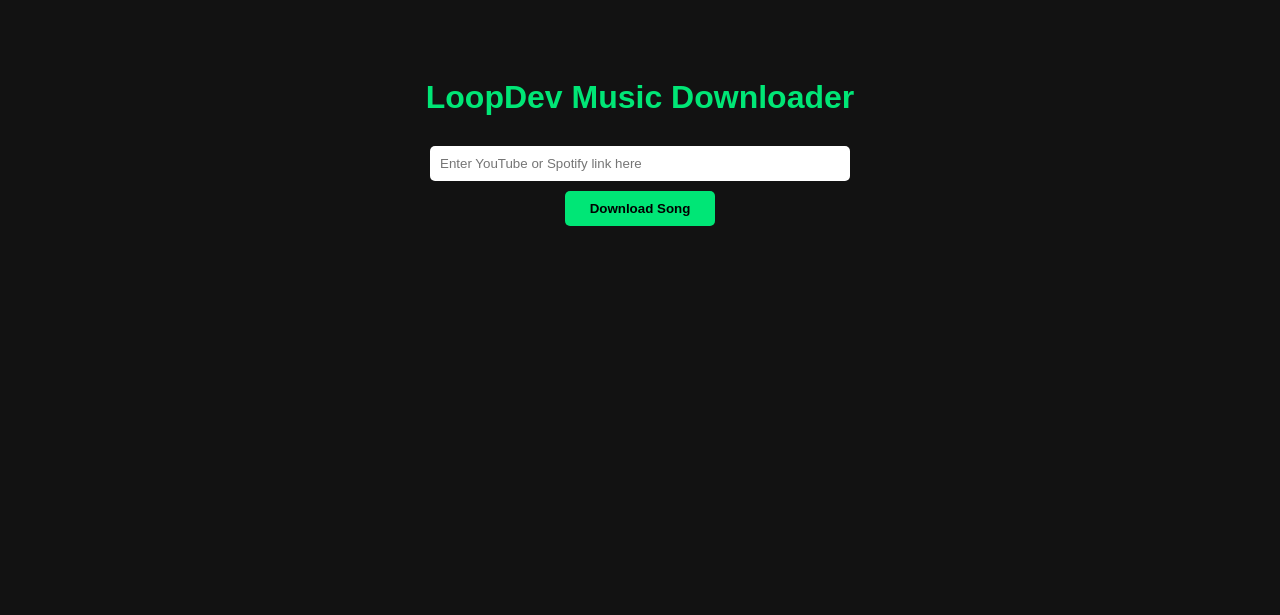
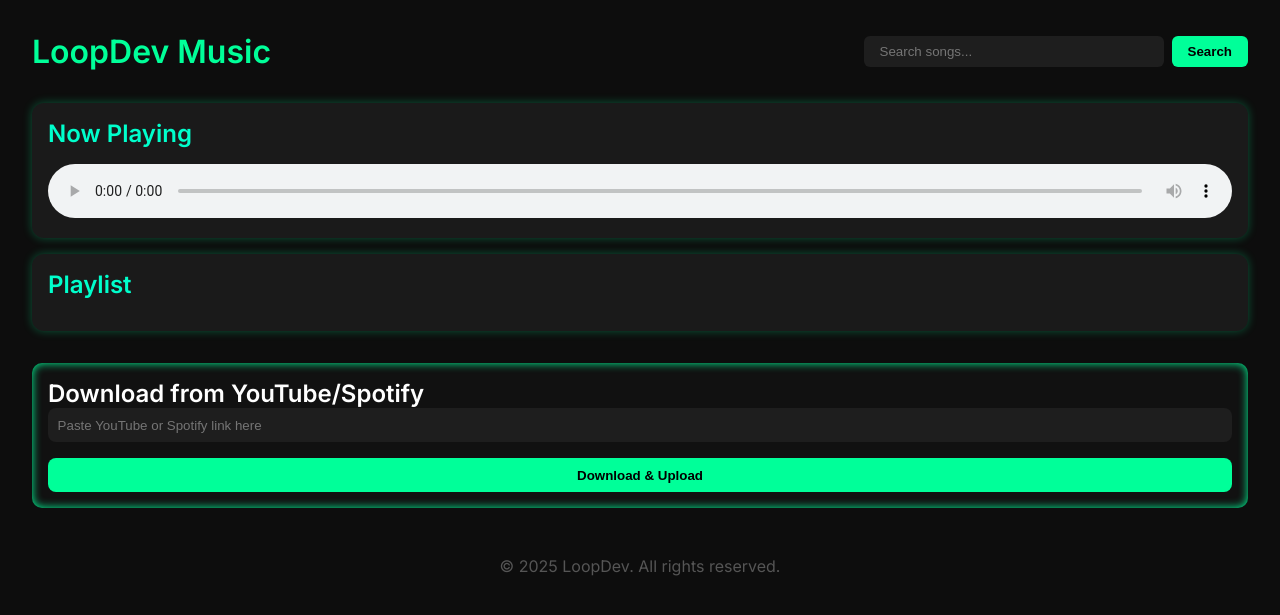
Before and after one commit to Balram-1/music-uploader, a Flask app: page / in a window 1280 px wide. Shown: the top 615 px of the page. Run offline with Flask 3, Linux system fonts and the light colour scheme; parts of the project's set-up code (start-up, migrations or seed data) failed here and were passed over.

Commit message:
Update index.html

```diff
--- a/templates/index.html
+++ b/templates/index.html
@@ -2,68 +2,191 @@
 <html lang="en">
 <head>
     <meta charset="UTF-8">
-  <title>LoopDev - Music Downloader</title>
+    <meta name="viewport" content="width=device-width, initial-scale=1.0">
+    <title>LoopDev Music</title>
+    <link rel="icon" href="/favicon.png" type="image/png">
+    <link href="https://fonts.googleapis.com/css2?family=Inter:wght@400;600&display=swap" rel="stylesheet">
     <style>
+        * {
+            box-sizing: border-box;
+            margin: 0;
+            padding: 0;
+        }
         body {
-      font-family: Arial, sans-serif;
-      background: #121212;
+            font-family: 'Inter', sans-serif;
+            background-color: #0d0d0d;
             color: #ffffff;
-      text-align: center;
-      padding: 50px;
+            padding: 2rem;
         }
-
-    h1 {
-      color: #00e676;
+        header {
+            display: flex;
+            justify-content: space-between;
+            align-items: center;
+            margin-bottom: 2rem;
         }
-
-    form {
-      margin-top: 30px;
+        header h1 {
+            font-size: 2rem;
+            font-weight: 600;
+            color: #00ff99;
         }
-
-    input[type="text"] {
-      width: 400px;
-      padding: 10px;
-      border-radius: 5px;
+        .search {
+            display: flex;
+            gap: 0.5rem;
+        }
+        .search input {
+            padding: 0.5rem 1rem;
             border: none;
-      margin-bottom: 10px;
+            border-radius: 6px;
+            background: #1e1e1e;
+            color: #fff;
+            width: 300px;
         }
-
-    input[type="submit"] {
-      padding: 10px 25px;
-      background-color: #00e676;
-      color: black;
+        .search button {
+            padding: 0.5rem 1rem;
+            background: #00ff99;
+            border: none;
+            border-radius: 6px;
+            cursor: pointer;
+            color: #000;
+            font-weight: 600;
+        }
+        .playlist, .player {
+            background: #1a1a1a;
+            border-radius: 12px;
+            padding: 1rem;
+            margin-top: 1rem;
+            box-shadow: 0 0 10px rgba(0, 255, 153, 0.3);
+            transition: all 0.3s ease;
+        }
+        .playlist:hover, .player:hover {
+            transform: scale(1.02);
+        }
+        .playlist h2, .player h2 {
+            margin-bottom: 1rem;
+            color: #00ffcc;
+        }
+        .playlist ul {
+            list-style: none;
+        }
+        .playlist li {
+            padding: 0.5rem;
+            border-bottom: 1px solid #333;
+            cursor: pointer;
+            transition: 0.2s;
+        }
+        .playlist li:hover {
+            background-color: #2a2a2a;
+        }
+        .upload-section {
+            margin-top: 2rem;
+            background: #111;
+            padding: 1rem;
+            border-radius: 10px;
+            box-shadow: inset 0 0 10px #00ff99;
+        }
+        .upload-section input {
+            width: 100%;
+            padding: 0.6rem;
+            margin-bottom: 1rem;
+            border-radius: 8px;
+            border: none;
+            background: #1e1e1e;
+            color: #fff;
+        }
+        .upload-section button {
+            width: 100%;
+            padding: 0.6rem;
+            border: none;
+            background: #00ff99;
+            color: #000;
             font-weight: bold;
-      border: none;
-      border-radius: 5px;
+            border-radius: 8px;
             cursor: pointer;
         }
-
-    .msg {
-      margin-top: 20px;
-      font-size: 16px;
-    }
-
-    .error {
-      color: #ff5252;
-    }
-
-    .success {
-      color: #00e676;
+        footer {
+            margin-top: 3rem;
+            text-align: center;
+            color: #555;
         }
     </style>
 </head>
 <body>
-  <h1>LoopDev Music Downloader</h1>
-  <form method="POST">
-    <input type="text" name="url" placeholder="Enter YouTube or Spotify link here" required><br>
-    <input type="submit" value="Download Song">
-  </form>
+    <header>
+        <h1>LoopDev Music</h1>
+        <div class="search">
+            <input type="text" id="searchInput" placeholder="Search songs...">
+            <button onclick="searchSongs()">Search</button>
+        </div>
+    </header>
 
-  {% if error %}
-    <div class="msg error">{{ error }}</div>
-  {% endif %}
-  {% if success %}
-    <div class="msg success">{{ success }}</div>
-  {% endif %}
+    <section class="player">
+        <h2>Now Playing</h2>
+        <audio id="audioPlayer" controls style="width: 100%;">
+            <source id="audioSource" src="" type="audio/mp3">
+            Your browser does not support the audio element.
+        </audio>
+    </section>
+
+    <section class="playlist">
+        <h2>Playlist</h2>
+        <ul id="playlist">
+            <!-- Songs will be dynamically loaded here -->
+        </ul>
+    </section>
+
+    <section class="upload-section">
+        <h2>Download from YouTube/Spotify</h2>
+        <input type="text" id="linkInput" placeholder="Paste YouTube or Spotify link here">
+        <button onclick="submitLink()">Download & Upload</button>
+    </section>
+
+    <footer>
+        &copy; 2025 LoopDev. All rights reserved.
+    </footer>
+
+    <script>
+        async function submitLink() {
+            const link = document.getElementById('linkInput').value;
+            if (!link) return alert("Please paste a link!");
+
+            const response = await fetch('/download', {
+                method: 'POST',
+                headers: { 'Content-Type': 'application/json' },
+                body: JSON.stringify({ link })
+            });
+
+            const result = await response.json();
+            if (result.error) {
+                alert("Error: " + result.error);
+            } else {
+                alert("Downloaded and uploaded: " + result.file);
+                addToPlaylist(result.file);
+            }
+        }
+
+        function addToPlaylist(songName) {
+            const ul = document.getElementById('playlist');
+            const li = document.createElement('li');
+            li.textContent = songName;
+            li.onclick = () => playSong(songName);
+            ul.prepend(li);
+        }
+
+        function playSong(songName) {
+            const audio = document.getElementById('audioPlayer');
+            const source = document.getElementById('audioSource');
+            source.src = `https://drive.example.com/Navidrome/${encodeURIComponent(songName)}`; // change if needed
+            audio.load();
+            audio.play();
+        }
+
+        function searchSongs() {
+            const query = document.getElementById('searchInput').value.toLowerCase();
+            const items = document.querySelectorAll('#playlist li');
+            items.forEach(item => {
+                item.style.display = item.textContent.toLowerCase().includes(query) ? 'block' : 'none';
+            });
+        }
+    </script>
 </body>
 </html>
```
Lines whose indentation alone changed are shown as unchanged.
